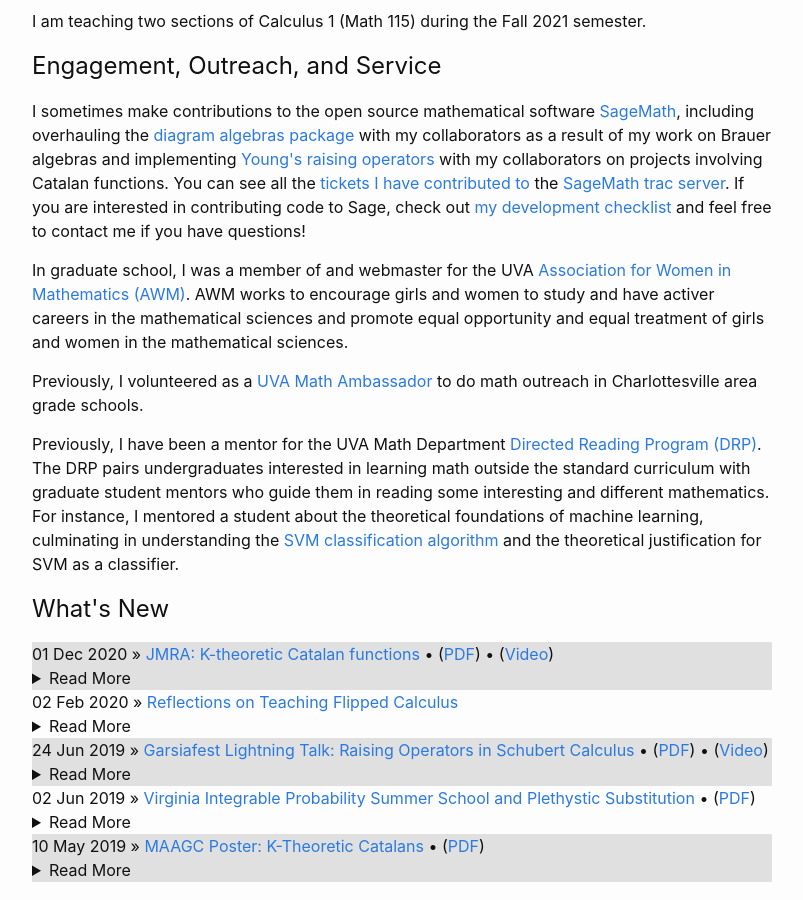
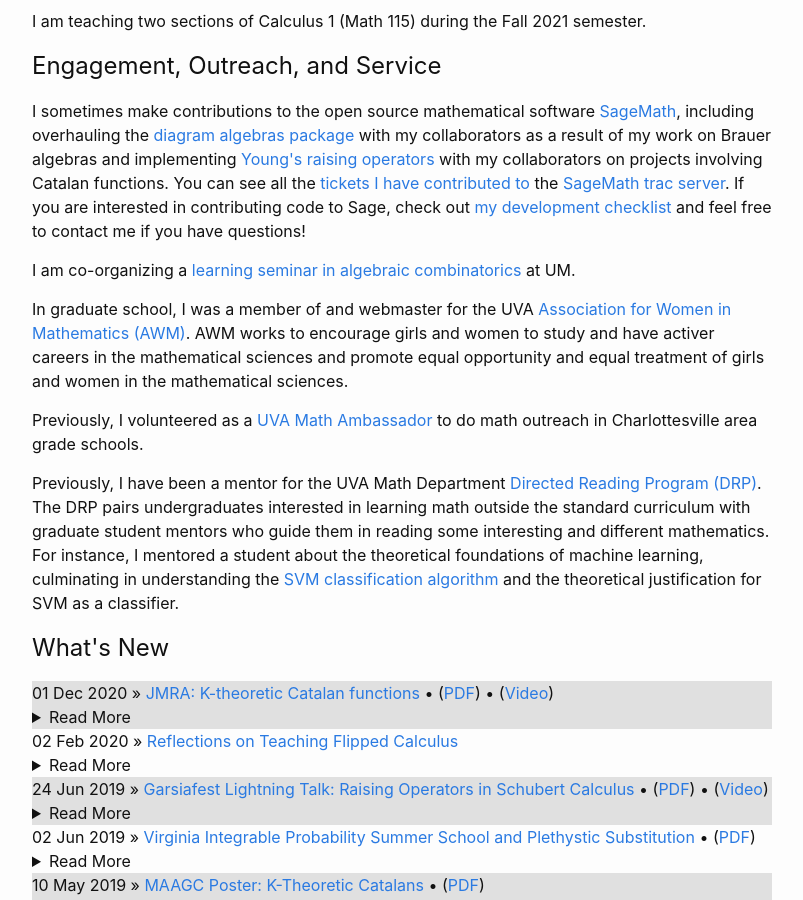
Before and after one commit to ghseeli/ghseeli.github.io, a Jekyll site: the page built from index.html, in a window 1280 px wide and 900 px high, scrolled down 1449 px. Shown: the whole window, without its empty margins (238-1041 px from the left). Built offline with Jekyll 4.4.1, drawn with Linux system fonts in a browser that asks for light colours; formulas are drawn with MathJax 3.

Commit message:
Added a link to learning seminar

```diff
--- a/index.html
+++ b/index.html
@@ -30,6 +30,7 @@ exclude: true
 		<p>I am teaching two sections of Calculus 1 (Math 115) during the Fall 2021 semester.</p>
 	<h2>Engagement, Outreach, and Service</h2>
 		<p>I sometimes make contributions to the open source mathematical software <a href="https://www.sagemath.org/">SageMath</a>, including overhauling the <a href="https://doc.sagemath.org/html/en/reference/algebras/sage/combinat/diagram_algebras.html">diagram algebras package</a> with my collaborators as a result of my work on Brauer algebras and implementing <a href="https://doc.sagemath.org/html/en/reference/combinat/sage/combinat/partition_shifting_algebras.html">Young's raising operators</a> with my collaborators on projects involving Catalan functions. You can see all the <a href="https://trac.sagemath.org/search?q=ghseeli&noquickjump=1&ticket=on">tickets I have contributed to</a> the <a href="https://trac.sagemath.org/">SageMath trac server</a>. If you are interested in contributing code to Sage, check out <a href="sage/sage_checklist">my development checklist</a> and feel free to contact me if you have questions!</p>
+		<p>I am co-organizing a <a href="https://sites.google.com/view/sunita-chepuri/learning-seminar">learning seminar in algebraic combinatorics</a> at UM. </p>
 		<p>In graduate school, I was a member of and webmaster for the UVA <a href="http://math.virginia.edu/awm/">Association for Women in Mathematics (AWM)</a>. AWM works to encourage girls and women to study and have activer careers in the mathematical sciences and promote equal opportunity and equal treatment of girls and women in the mathematical sciences.</p>
 		<p>Previously, I volunteered as a <a href="http://indorgs.virginia.edu/MathAmbassadors/">UVA Math Ambassador</a> to do math outreach in Charlottesville area grade schools.</p>
 		<p>Previously, I have been a mentor for the UVA Math Department <a href="http://math.virginia.edu/drp/">Directed Reading Program (DRP)</a>. The DRP pairs undergraduates interested in learning math outside the standard curriculum with graduate student mentors who guide them in reading some interesting and different mathematics. For instance, I mentored a student about the theoretical foundations of machine learning, culminating in understanding the <a href="https://en.wikipedia.org/wiki/Support-vector_machine">SVM classification algorithm</a> and the theoretical justification for SVM as a classifier. </p>
```
